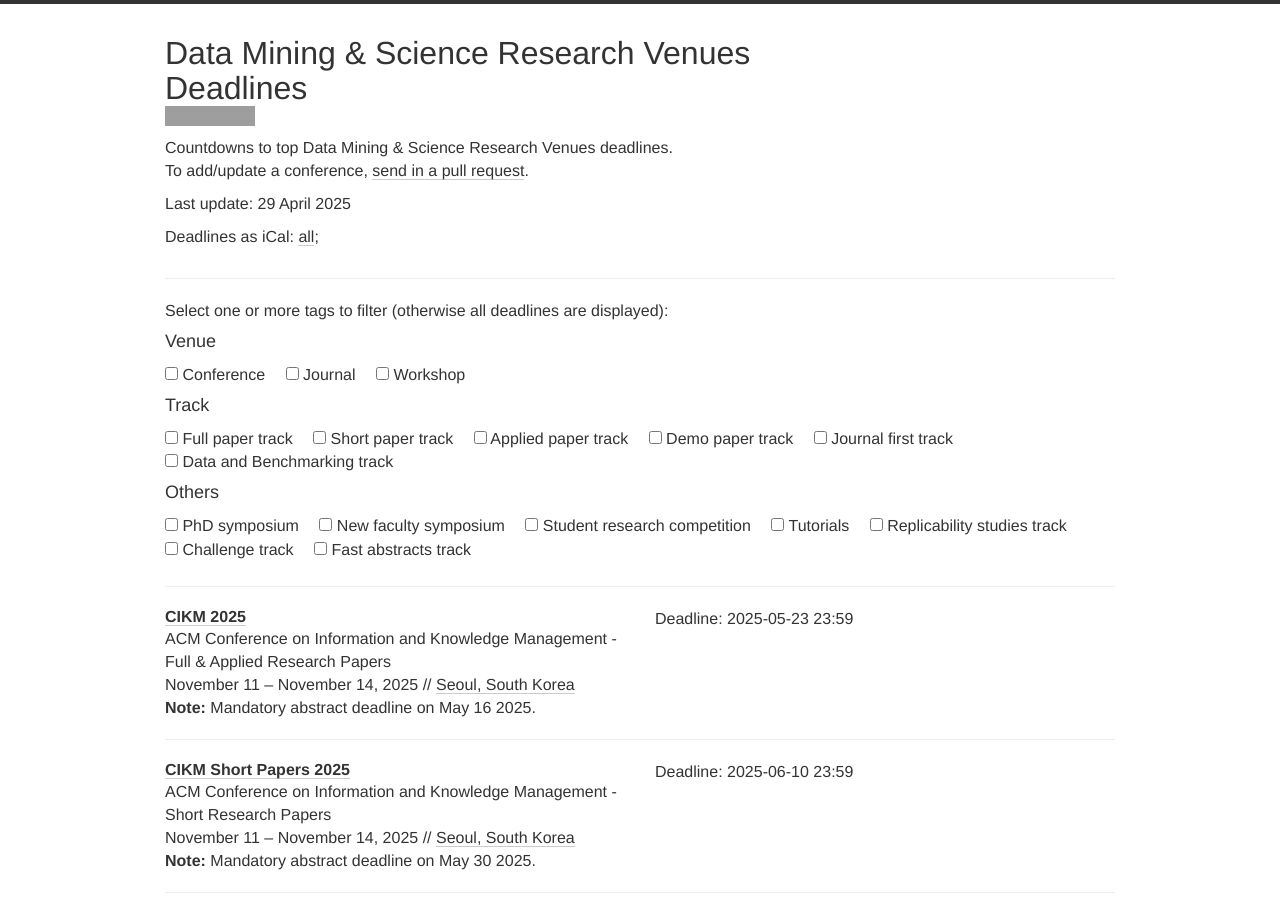
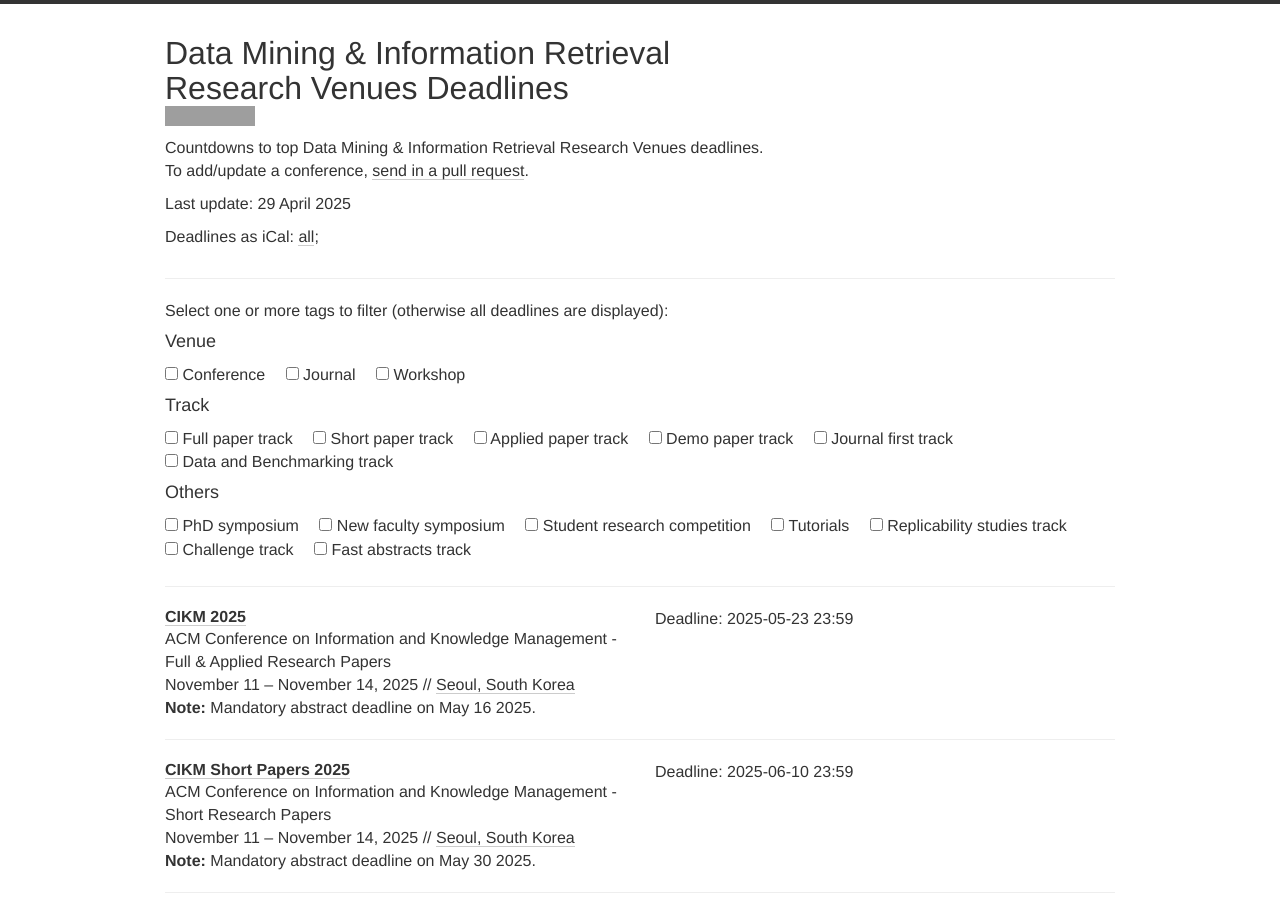
Before and after one commit to dm-deadlines/dm-deadlines.github.io, a Jekyll site: the page built from index.html, in a window 1280 px wide and 900 px high. Built offline with Jekyll 4.4.1, drawn with Linux system fonts in a browser that asks for light colours; nearby versions of some CDN libraries; grey boxes are pictures that could not be loaded.

Commit message:
Update title

```diff
--- a/_config.yml
+++ b/_config.yml
@@ -1,5 +1,5 @@
-title: Data Mining & Science Research Venues Deadlines
-description: Countdowns to top Data Mining & Science Research Venues deadlines.
+title: Data Mining & Information Retrieval Research Venues Deadlines
+description: Countdowns to top Data Mining & Information Retrieval Research Venues deadlines.
 author: Jeongwhan Choi
 
 domain: "dm-deadlines.github.io"
```
